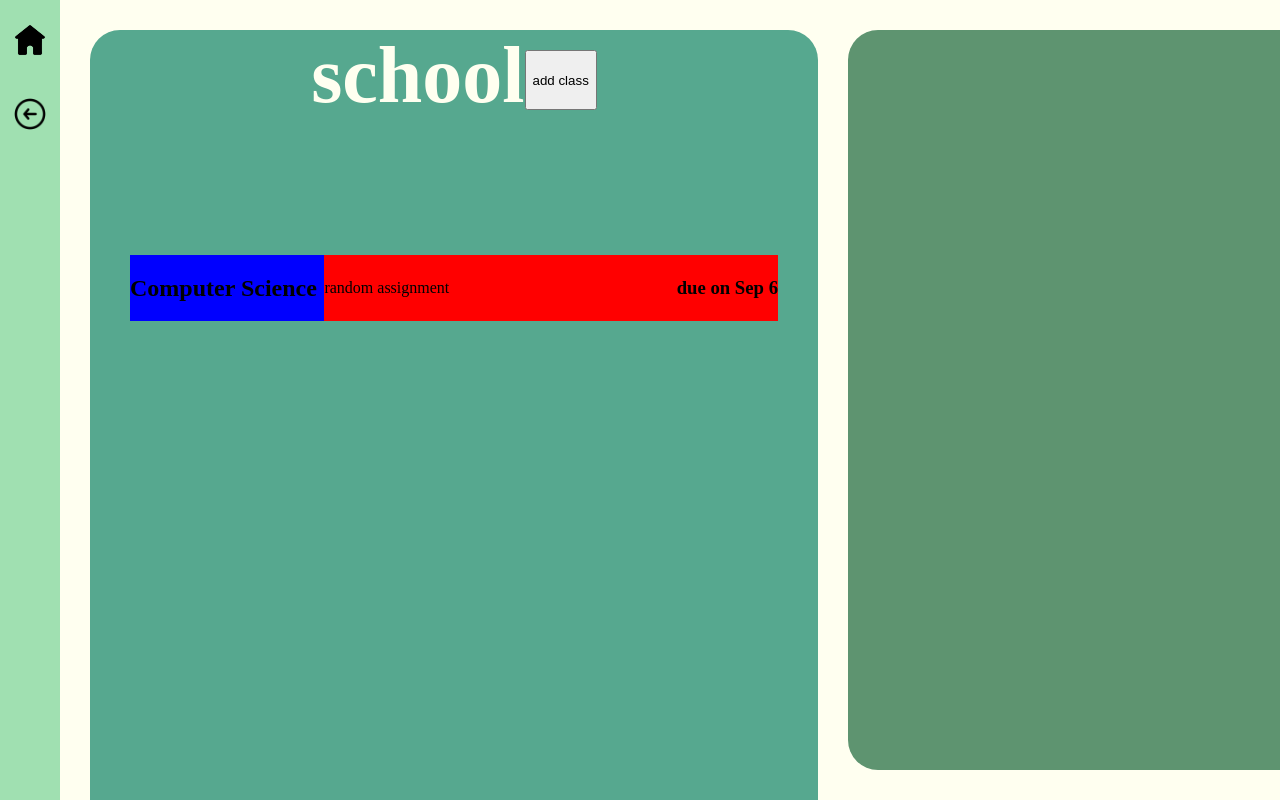
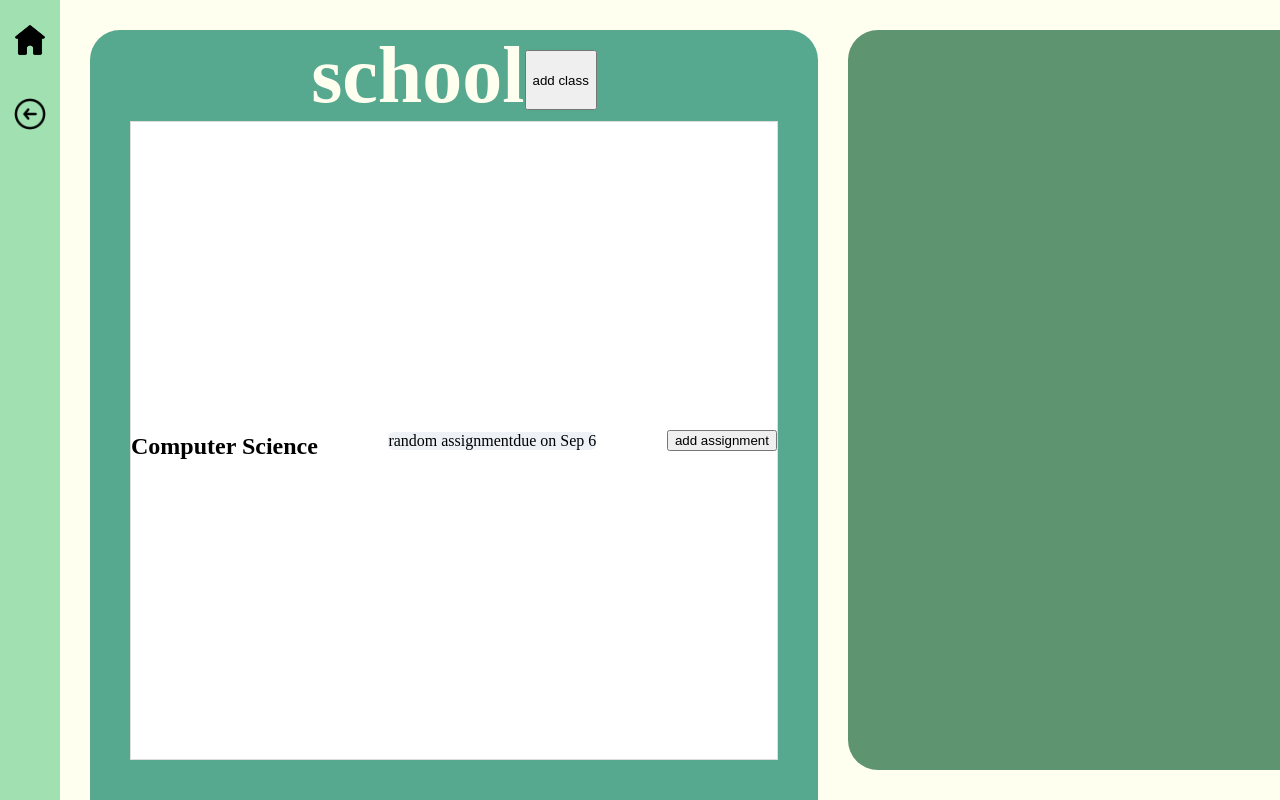
Before and after one commit to benjiangmin/life-in-documents, a React (Vite) app: page /#/planners/dayAtAGlance in a window 1280 px wide. Built offline with nearby package versions, Linux system fonts and the light colour scheme; a web font is replaced by a local one.

Commit message:
some school stuff styling

```diff
--- a/main/index.css
+++ b/main/index.css
@@ -839,26 +839,56 @@ input[type=number]::-webkit-inner-spin-button {
     font-size: 5rem;
     color: #FFFFF0;
     margin-top: 0px;
+    margin-bottom: 0px;
 }
 .school-header > button {
     height: 60px;
     margin-top: 20px;
 }
 .classes {
-    background-color: blue;
-    width: 100%;
+  flex: 1;                    /* take all remaining height */
+  display: flex;
+  flex-direction: column;     /* stack classes vertically */
+  width: 100%;
 }
+
 .class {
-    display: flex;
-    justify-content: space-between;
+  flex: 1;                    /* equal share of height */
+  display: flex;
+  justify-content: center;    /* center content vertically */
+  align-items: center;        /* center content horizontally */
+  border: 1px solid #ddd;     /* divider between classes */
+  background: white;
 }
+
+.class h2 {
+  margin-bottom: 0.5rem;
+}
+
+.assignments-section {
+  width: 100%;
+  flex: 1;
+  display: flex;
+  justify-content: center;
+  align-items: center;
+}
+
+.assignments {
+  display: flex;
+  flex-direction: column;
+  gap: 1px;
+}
+
 .assignment {
-    display: flex;
-    align-items: center;
-    justify-content: space-between;
-    gap: 40px;
-    background-color: red;
-    width: 70%;
+  border-radius: 6px;
+  background: #eef2f7;
+  text-align: center;
+  display: flex;
+  justify-content: center;
+  align-items: center;
+}
+.assignment > p {
+    margin: 0px;
 }
 
 
--- a/src/Documents/Planners/DayAtAGlance/School.jsx
+++ b/src/Documents/Planners/DayAtAGlance/School.jsx
@@ -20,6 +20,18 @@ export default function School() {
     setClasses([...classes, newClass]);
   };
 
+  const addAssignment = (classIndex) => {
+    // copy classes
+    const updatedClasses = [...classes];
+    // add a placeholder assignment
+    updatedClasses[classIndex].assignments.push({
+      text: "new assignment",
+      due: "TBD"
+    });
+    // update state
+    setClasses(updatedClasses);
+  };
+
   return (
     <section className="school-display">
       <section className="school-header">
@@ -29,17 +41,22 @@ export default function School() {
 
       <section className="classes">
         {classes.map((classItem, index) => (
-            <section
-                key={index}
-                className="class"
-            >
+          <section key={index} className="class">
             <h2>{classItem.name}</h2>
+            <section className="assignments-section">
+              <section className="assignments">
                 {classItem.assignments.map((a, i) => (
-                <div className="assignment"key={i}>
+                  <div className="assignment" key={i}>
                     <p>{a.text}</p>
-                    <h3>due on {a.due}</h3>
+                    <p>due on {a.due}</p>
                   </div>
                 ))}
+              </section>
+            </section>
+
+            <button onClick={() => addAssignment(index)}>
+              add assignment
+            </button>
           </section>
         ))}
       </section>
```
Lines whose indentation alone changed are shown as unchanged.
